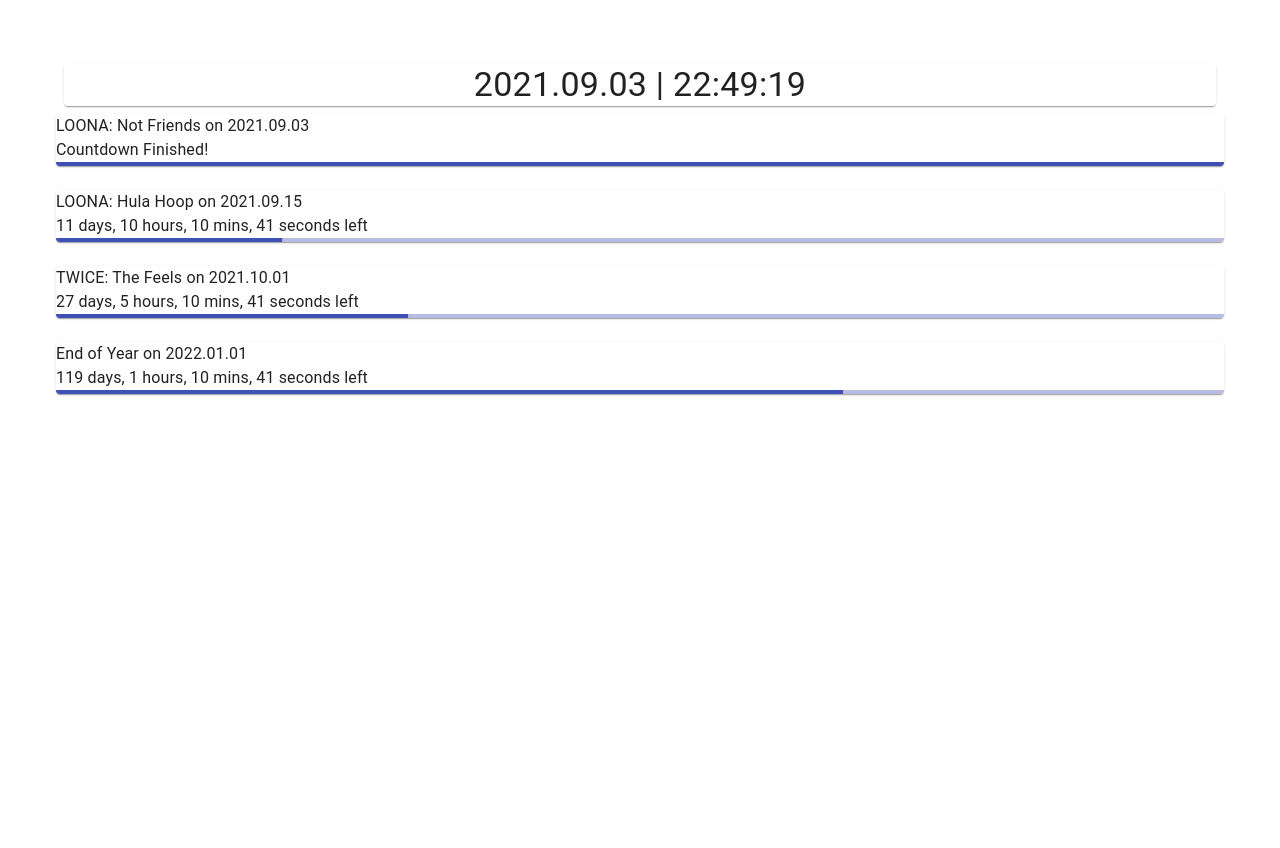
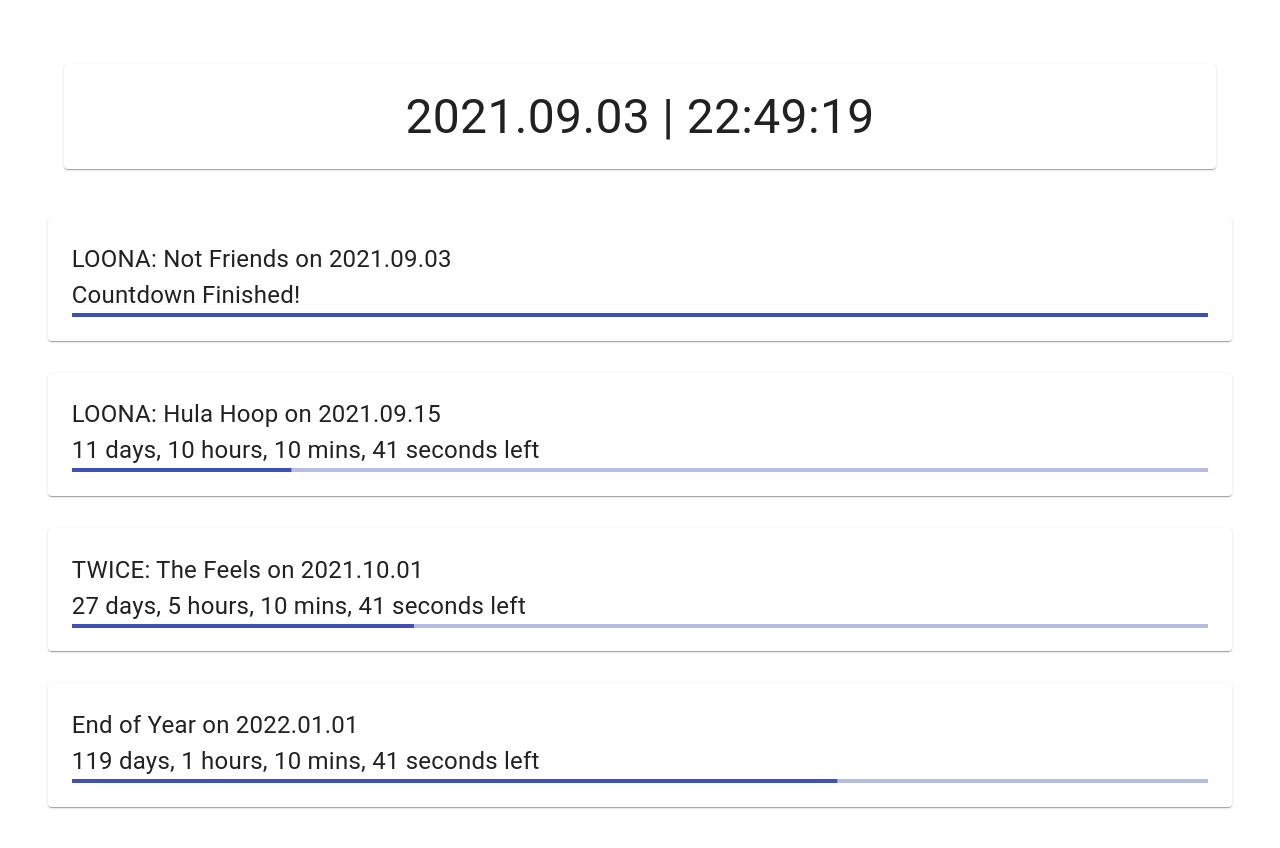
Before and after one commit to adcbotwastaken/countdown, a React (Create React App) app: page / in a window 1280 px wide. Shown: the top 848 px of the page. Before the commit the page ends 800 px from the top, so only its background shows below. Built offline with nearby package versions, Linux system fonts and the light colour scheme.

Commit message:
updated styling

```diff
--- a/src/App.js
+++ b/src/App.js
@@ -25,15 +25,15 @@ function App() {
     <Box className={classes.boxStyle}>
       <Grid
         container
-        spacing={2}
+        spacing={4}
         direction='column'
         justifyContent='flex-start'
         alignItems='stretch'
       >
-        <Grid item xs={12} spacing={3}>
+        <Grid item xs={12} spacing={4}>
           <Clock />
         </Grid>
-      <Grid container spacing={3}>
+      <Grid container spacing={4}>
         {countdownDates.map(dateObj => {
           return(
             <Grid item xs={12}>
--- a/src/components/Clock.js
+++ b/src/components/Clock.js
@@ -9,10 +9,12 @@ import Typography from '@material-ui/core/Typography'
 
 const useStyles = makeStyles({
     textStyle: {
-        textAlign: "center"
+        textAlign: "center",
+        fontSize: 48
     },
     cardStyle: {
-        borderRadius: 4
+        borderRadius: 4,
+        padding: '2%'
     }
 });
 
--- a/src/components/CountdownCard.js
+++ b/src/components/CountdownCard.js
@@ -1,5 +1,5 @@
 import React, { useState, useEffect } from 'react';
-//import { makeStyles } from '@material-ui/core/styles'
+import { makeStyles } from '@material-ui/core/styles'
 import {
     Card,
     Typography,
@@ -8,19 +8,23 @@ import {
 
 
 
-// const useStyles = makeStyles({
-//     cardStyle: {
-//         padding: "15px",
-//         borderRadius: 32,
-//         minHeight: '15vw',
-//         maxHeight: '30vw',
-//         overflow: 'auto',
-
-//     }
-// });
+const useStyles = makeStyles({
+    cardStyle: {
+        paddingTop: '2%',
+        paddingLeft: '2%',
+        paddingRight: '2%',
+        paddingBottom: '2%',
+        overflow: 'auto',
+        borderRadius: 4
+    },
+    typography: {
+        fontSize : 24
+    }
+});
 
 
 function CountdownCard(props) {
+    const classes = useStyles();
     // strings of the name, and start and end dates in (hopefully) correct formats
     const name = props.date.name;
     const startDateStr = props.date.startDate;
@@ -89,9 +93,9 @@ function CountdownCard(props) {
 
 
     return(
-        <Card>
-            <Typography>{cardNameText} on {cardDateText}</Typography>
-            <Typography>{timeLeft}</Typography>
+        <Card className={classes.cardStyle}>
+            <Typography className={classes.typography}>{cardNameText} on {cardDateText}</Typography>
+            <Typography className={classes.typography}>{timeLeft}</Typography>
             <LinearProgress variant="determinate" value={barProgress} />
         </Card>
     );
```
